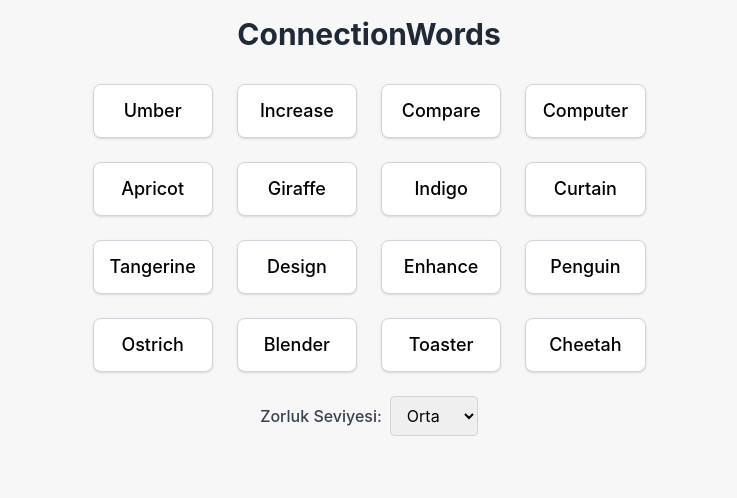
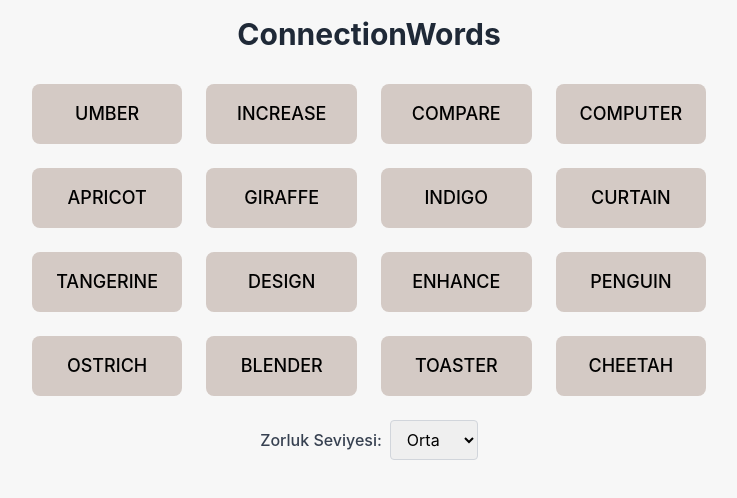
Before and after one commit to Heminyildiz/ConnectionWords, a React (Create React App) app: page / in a window 1280 px wide. Shown: the top 498 px of the page, without its empty margins (271-1008 px from the left). Built offline with nearby package versions, Linux system fonts and the light colour scheme.

Commit message:
Update WordButton.jsx

```diff
--- a/src/components/WordButton.jsx
+++ b/src/components/WordButton.jsx
@@ -1,32 +1,15 @@
 import React from 'react';
 
 const WordButton = ({ word, onClick, isSelected }) => {
-  const baseStyle = "py-3 px-4 rounded-lg shadow transition-all duration-300 ease-in-out cursor-pointer text-lg font-medium";
-  const normalStyle = "bg-white border border-gray-300 hover:bg-gray-100";
-  const selectedStyle = "bg-blue-200 border-blue-400";
-
-  // Renk kodları: her grup için farklı pastel tonlar
-  const groupColors = {
-    "1": "bg-red-200 border-red-400",
-    "2": "bg-green-200 border-green-400",
-    "3": "bg-blue-200 border-blue-400",
-    "4": "bg-yellow-200 border-yellow-400",
-    "5": "bg-purple-200 border-purple-400",
-    "6": "bg-pink-200 border-pink-400",
-  };
-  const solvedStyle = word.solved ? (groupColors[word.group] || "bg-green-300 border-green-500") : "";
-
-  let style = baseStyle;
-  if (word.solved) {
-    style += " " + solvedStyle + " cursor-default";
-  } else if (isSelected) {
-    style += " " + selectedStyle;
-  } else {
-    style += " " + normalStyle;
-  }
+  // Temel stil: geniş, arka plan rengi #D4CAC5, uppercase, gölge yok
+  const baseStyle = "py-4 px-6 rounded-lg transition-all duration-300 ease-in-out cursor-pointer text-lg font-medium uppercase";
+  // Seçili veya çözüldüğünde ek stil uygulanabilir; burada basit tutuyoruz
+  const selectedStyle = isSelected ? "border-2 border-blue-500" : "";
+  // Tüm kutular için sabit arka plan rengi
+  const boxStyle = "bg-[#D4CAC5]";
 
   return (
-    <button onClick={onClick} className={style} disabled={word.solved}>
+    <button onClick={onClick} className={`${baseStyle} ${boxStyle} ${selectedStyle}`}>
       {word.text}
     </button>
   );
```
